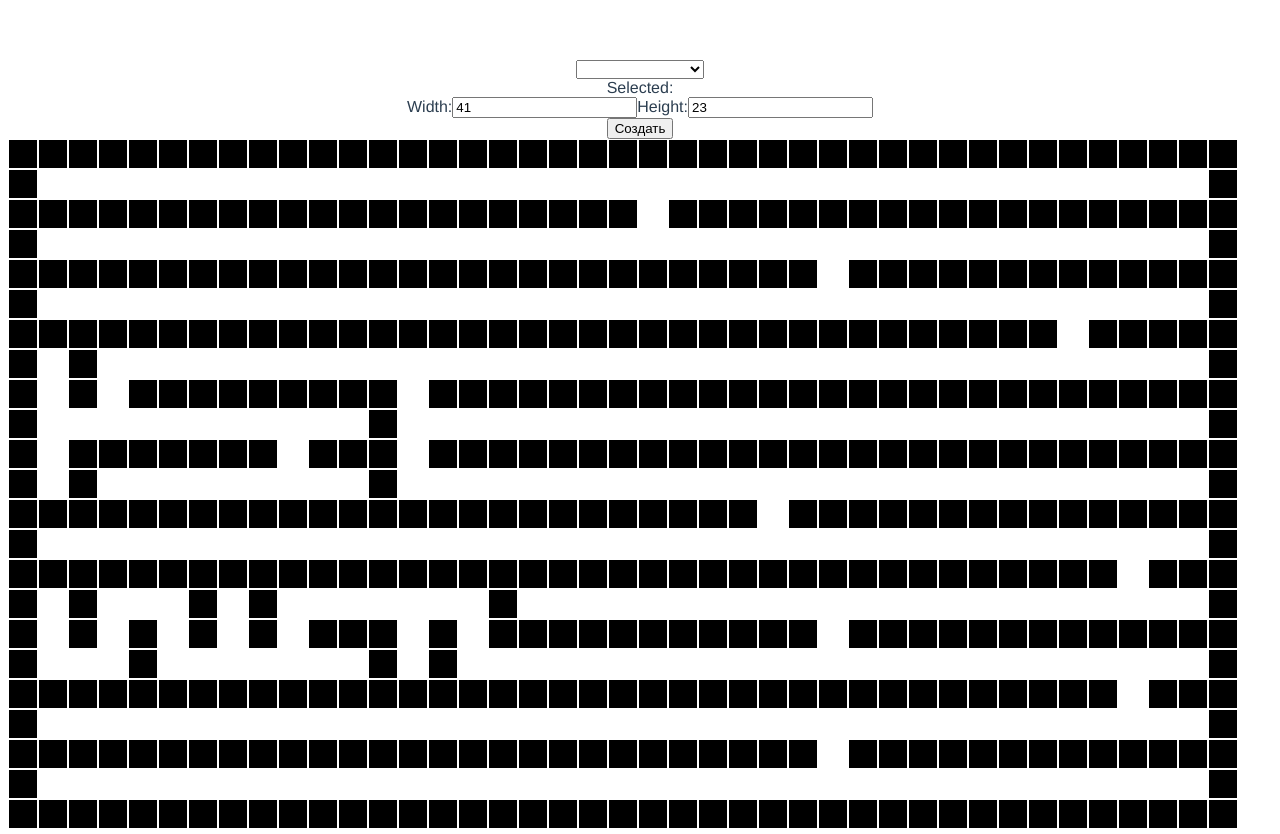
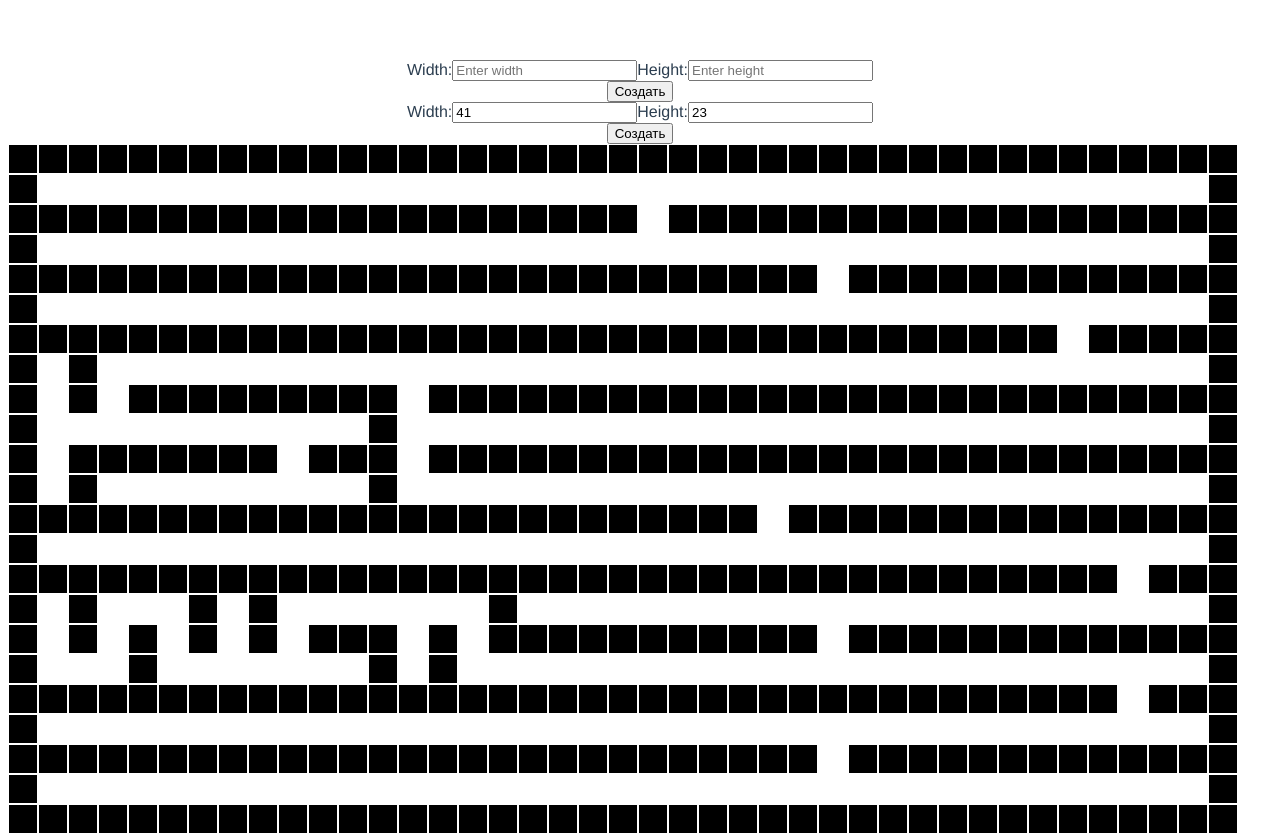
Before and after one commit to dsipakou/labirinth, a Vue app: page / in a window 1280 px wide. Built offline with nearby package versions, Linux system fonts and the light colour scheme.

Commit message:
Add Size component

```diff
--- a/src/App.vue
+++ b/src/App.vue
@@ -1,15 +1,7 @@
 <template>
   <div id="app">
     <div class="header">
-      <select v-model="selected">
-        <option disabled value="">Please select one</option>
-        <option>A</option>
-        <option>B</option>
-        <option>C</option>
-      </select>
-      <br />
-      <span>Selected: {{ selected }}</span>
-      <br />
+      <Size />
       <label>Width:</label><input v-model="inputWidth" placeholder="Enter width" />
       <label>Height:</label><input v-model="inputHeight" placeholder="Enter height" />
       <br />
@@ -26,7 +18,8 @@
 </template>
 
 <script>
-import Cell from './components/Cell.vue'
+import Cell from './components/Cell.vue';
+import Size from './components/Size.vue';
 
 export default {
   computed () {
@@ -108,6 +101,7 @@ export default {
   name: 'App',
   components: {
     Cell,
+    Size,
   },
 }
 </script>
--- /dev/null
+++ b/src/components/Size.vue
@@ -0,0 +1,18 @@
+<template>
+  <div>
+    <label>Width:</label><input v-model="inputWidth" placeholder="Enter width" />
+    <label>Height:</label><input v-model="inputHeight" placeholder="Enter height" />
+    <br />
+    <button v-on:click="initGenerate">Создать</button>
+  </div>
+</template>
+
+<script>
+export default {
+  methods: {
+    initGenerate() {
+      console.log("Click on Create button");
+    }
+  }
+}
+</script>
```
